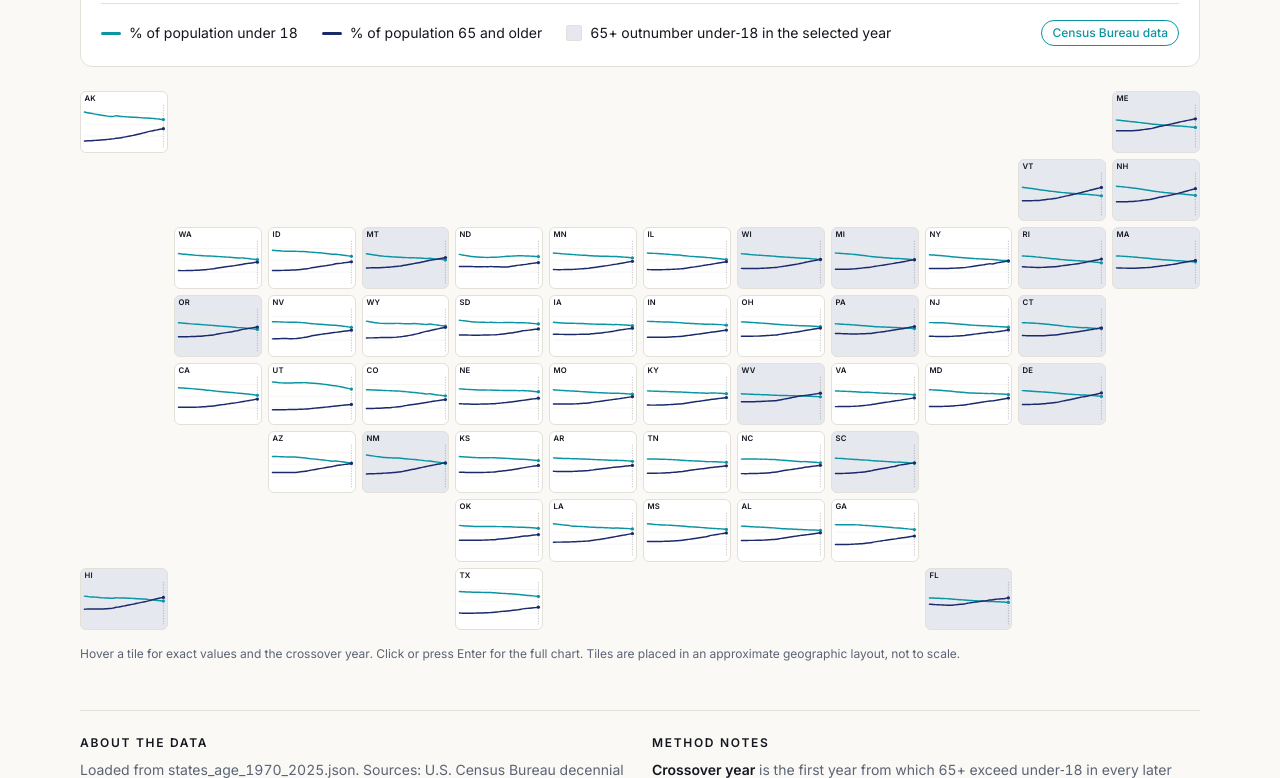
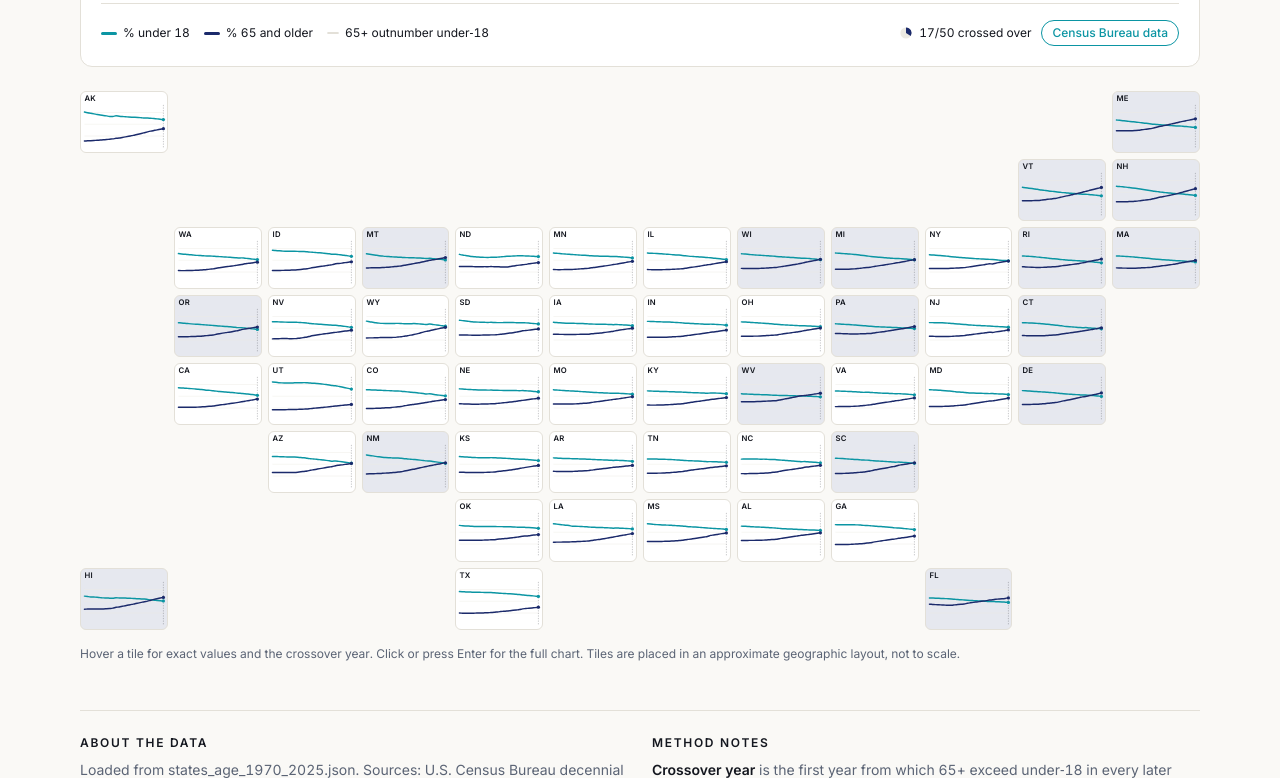
Before and after one commit to rrajkowski/us-age-tile-grid-map, a plain HTML site: page index.html in a window 1280 px wide. Shown: the part 322-1100 px from the top of the page. Drawn offline with Linux system fonts and the light colour scheme.

Commit message:
Show how many states have crossed over, and credit 3R Webs.
The legend count tracks the selected year, with a pie icon, and the license names 3R Webs.

Co-authored-by: Cursor <cursoragent@cursor.com>

```diff
--- a/index.html
+++ b/index.html
@@ -86,6 +86,21 @@
 
   .tile-meta { display: none; }
 
+  /* Legend: one compact inline row. The crossover stat breaks to its own line on a phone. */
+  #legend {
+    display: flex; flex-wrap: wrap; align-items: center; gap: 6px 14px;
+    margin-top: 1rem; padding-top: 1rem; border-top: 1px solid var(--rule);
+    font-size: 12px; line-height: 1.3; font-weight: 400;
+  }
+  #legend .key { display: inline-flex; align-items: center; gap: 6px; white-space: nowrap; }
+  #cross-stat {
+    display: inline-flex; align-items: center; gap: 6px;
+    margin-left: auto; font-weight: 400; white-space: nowrap;
+    font-variant-numeric: tabular-nums;
+  }
+  #cross-pie { display: block; flex: none; }
+  #cross-stat #data-badge { margin-left: 4px; }
+
   @media (max-width: 767px) {
     #grid-scroll { overflow: visible; margin-left: 0; margin-right: 0; padding-left: 0; padding-right: 0; }
     #grid {
@@ -120,6 +135,8 @@
     }
     #grid .tile svg { grid-column: 2; grid-row: 1 / span 2; width: 148px; height: 64px; }
     #grid .tile .code { display: none; }
+    #cross-stat { flex-basis: 100%; margin-left: 0; }
+    #cross-stat #data-badge { margin-left: auto; }
     #year-row { flex-wrap: wrap; }
     #year-big { font-size: 3.25rem; }
     #modal { padding: 0; align-items: stretch; }
@@ -164,11 +181,18 @@
         </div>
       </div>
     </div>
-    <div class="flex flex-wrap items-center gap-x-6 gap-y-2 mt-4 pt-4 border-t rule text-sm">
-      <span class="inline-flex items-center gap-2"><span class="swatch-u inline-block w-5 h-[3px] rounded"></span>% of population under 18</span>
-      <span class="inline-flex items-center gap-2"><span class="swatch-o inline-block w-5 h-[3px] rounded"></span>% of population 65 and older</span>
-      <span class="inline-flex items-center gap-2"><span class="inline-block w-4 h-4 rounded-sm border rule" style="background:color-mix(in srgb, var(--navy) 11%, var(--panel))"></span>65+ outnumber under&#8209;18 in the selected year</span>
-      <span id="data-badge" class="ml-auto text-xs font-medium px-2.5 py-1 rounded-full border rule"></span>
+    <div id="legend">
+      <span class="key"><span class="swatch-u inline-block w-4 h-[3px] rounded"></span>% under 18</span>
+      <span class="key"><span class="swatch-o inline-block w-4 h-[3px] rounded"></span>% 65 and older</span>
+      <span class="key"><span class="inline-block w-3 h-3 rounded-sm border rule" style="background:color-mix(in srgb, var(--navy) 11%, var(--panel))"></span>65+ outnumber under&#8209;18</span>
+      <p id="cross-stat" aria-live="polite">
+        <svg id="cross-pie" viewBox="0 0 16 16" width="14" height="14" aria-hidden="true">
+          <circle cx="8" cy="8" r="6.4" fill="var(--grid)"></circle>
+          <path id="cross-pie-slice" fill="var(--navy)"></path>
+        </svg>
+        <span id="cross-count"></span>
+        <span id="data-badge" class="text-xs font-medium px-2.5 py-1 rounded-full border rule"></span>
+      </p>
     </div>
   </section>
 
@@ -521,6 +545,20 @@ async function main() {
     st.g.du.attr('cx', x).attr('cy', st.ys(p.u));
     st.g.dO.attr('cx', x).attr('cy', st.ys(p.o));
   }
+  function drawCrossPie(n, total) {
+    const r = 6.4;
+    const slice = $('cross-pie-slice');
+    if (!total || n <= 0) { slice.setAttribute('d', ''); return; }
+    if (n >= total) {
+      slice.setAttribute('d', `M8 ${8 - r} A${r} ${r} 0 1 1 8 ${8 + r} A${r} ${r} 0 1 1 8 ${8 - r} Z`);
+      return;
+    }
+    const a = (n / total) * Math.PI * 2 - Math.PI / 2;
+    const x = 8 + r * Math.cos(a);
+    const y = 8 + r * Math.sin(a);
+    const large = n / total > 0.5 ? 1 : 0;
+    slice.setAttribute('d', `M8 8 L8 ${8 - r} A${r} ${r} 0 ${large} 1 ${x} ${y} Z`);
+  }
   function refreshYear() {
     for (const st of states) {
       if (st.hoverYear == null) placeMarker(st, year);
@@ -530,6 +568,8 @@ async function main() {
     }
     tiles.classed('crossed', st => { const p = valueAt(st, year); return p.o > p.u; });
     const n = states.filter(st => { const p = valueAt(st, year); return p.o > p.u; }).length;
+    $('cross-count').textContent = `${n}/${states.length} crossed over`;
+    drawCrossPie(n, states.length);
     $('year-big').textContent = year;
     $('stat').innerHTML = n === 0
       ? `In <strong>${year}</strong>, no state has more residents 65+ than under 18.`
```
Also changed, not shown: 2 other files.
